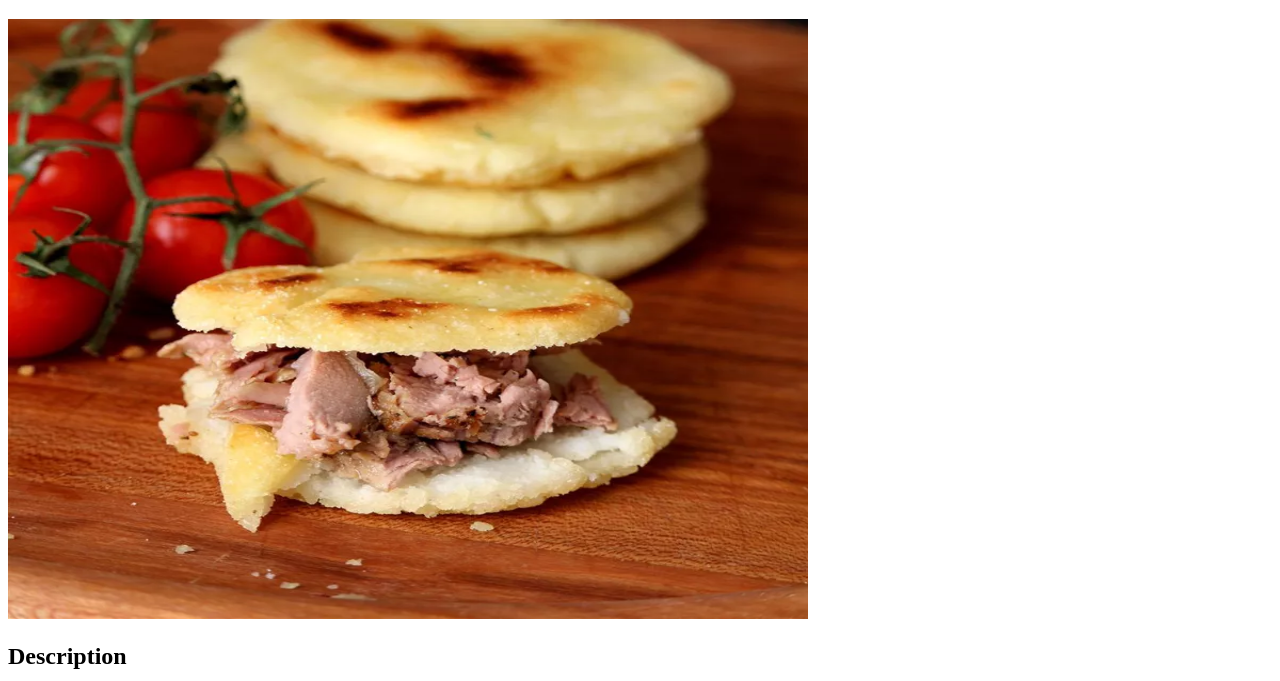
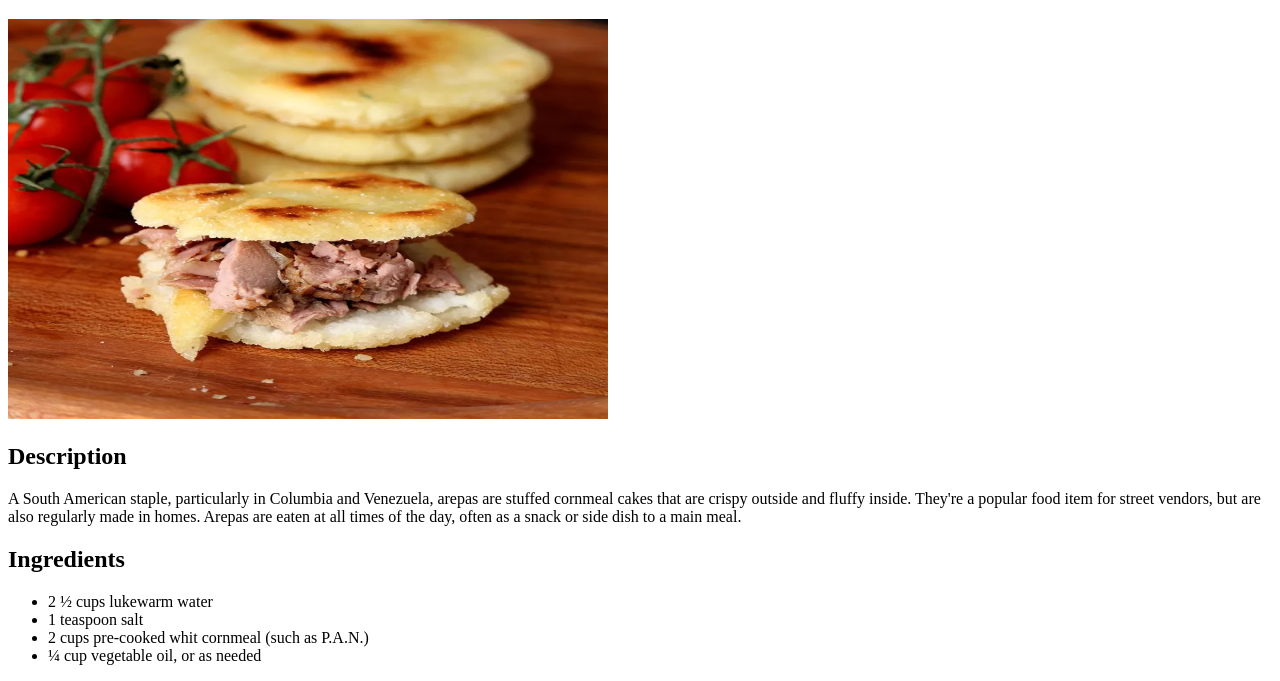
Before and after one commit to jun3k/odin-recipes, a plain HTML site: page recipes/arepas-recipe.html in a window 1280 px wide. Shown: the part 61-742 px from the top of the page. Drawn offline with Linux system fonts and the light colour scheme.

Commit message:
Edit new repo

```diff
--- /dev/null
+++ b/css/styles.css
@@ -0,0 +1,4 @@
+img{
+    height: 400px;
+    width: 600px;
+}
--- a/recipes/arepas-recipe.html
+++ b/recipes/arepas-recipe.html
@@ -3,11 +3,12 @@
     <head>
         <meta charset="utf-8">
         <title>Recipe - Arepas</title>
+        <link rel="stylesheet" href="../css/styles.css">
     </head>
     <body>
         <main>
             <h1 id="top">Arepas</h1>
-            <img src="../images/arepa.webp" alt="Plate of arepa with pork" width="800px" height="600px">
+            <img src="../images/arepa.webp" alt="Plate of arepa with pork">
             <h2>Description</h2>
                 <p>A South American staple, particularly in Columbia and Venezuela, arepas are stuffed cornmeal cakes that are crispy outside and fluffy inside. They're a popular food item for street vendors, but are also regularly made in homes. Arepas are eaten at all times of the day, often as a snack or side dish to a main meal.</p>
             <h2>Ingredients</h2>
```
Also changed, not shown: index.html (+1 -0 lines), recipes/cachapas-recipe.html (+2 -1 lines), recipes/pabellon-recipe.html (+2 -1 lines).
